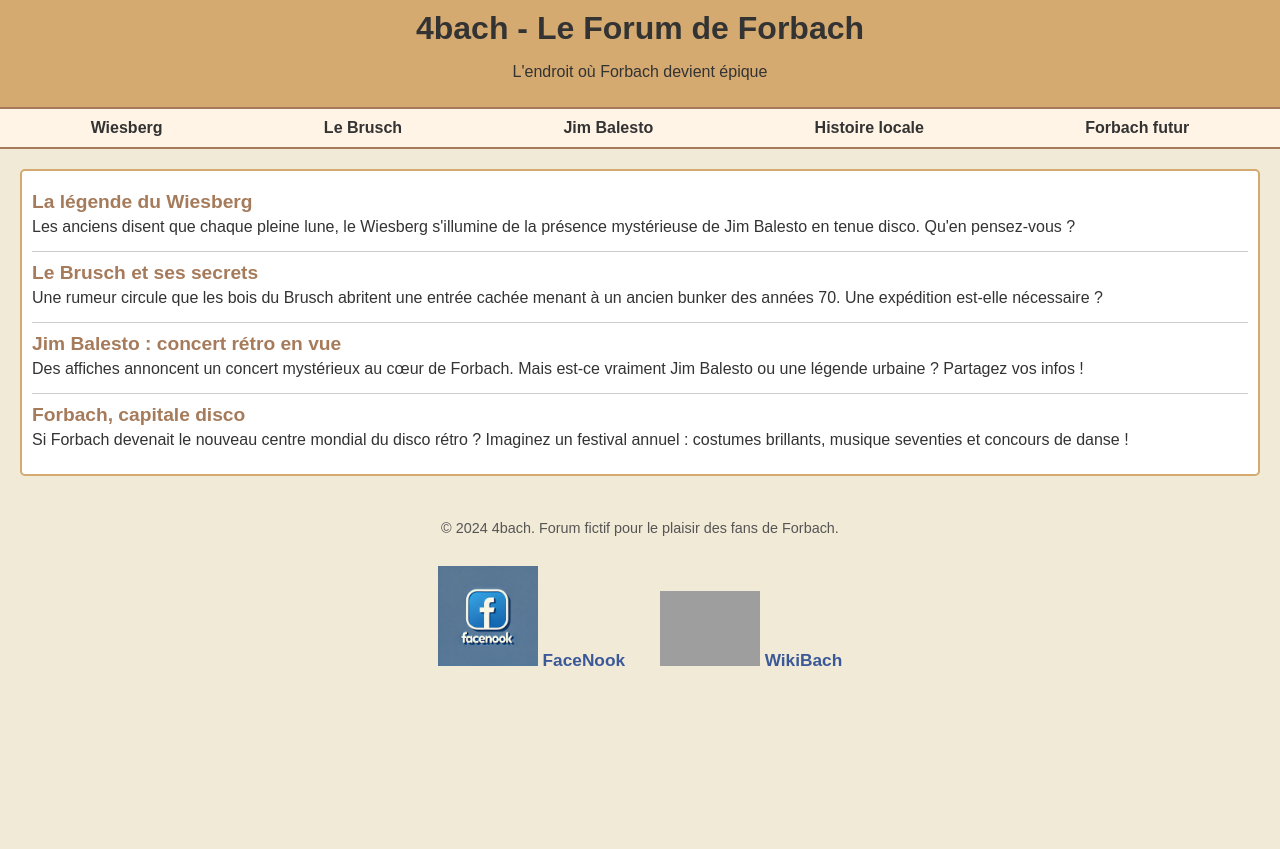
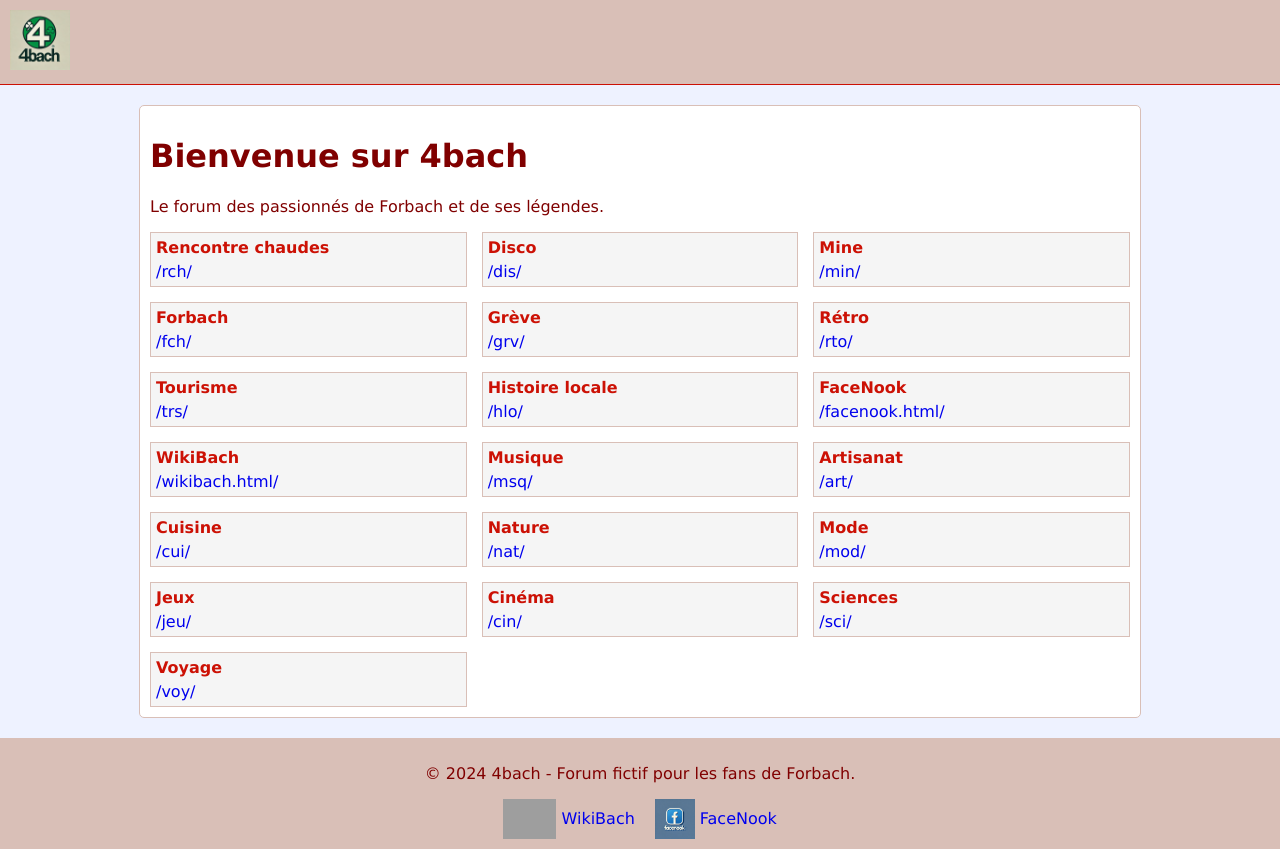
Before and after one commit to Pierreframpard/4bach, a plain HTML site: page index.html in a window 1280 px wide. Before the commit the page ends 800 px from the top, so only its background shows below. Drawn offline with Linux system fonts and the light colour scheme; grey boxes are pictures that could not be loaded.

Commit message:
Add files via upload

```diff
--- a/index.html
+++ b/index.html
@@ -4,136 +4,192 @@
 <head>
     <meta charset="UTF-8">
     <meta name="viewport" content="width=device-width, initial-scale=1.0">
-    <title>4bach - Le Forum de Forbach</title>
+    <title>4bach - Forum</title>
     <style>
         body {
-            font-family: Arial, sans-serif;
-            background-color: #F0EAD6;
-            color: #333;
+            font-family: Verdana, Arial, sans-serif;
+            background-color: #EEF2FF;
+            color: #800000;
             margin: 0;
             padding: 0;
         }
         header {
-            background-color: #D4AA70;
+            background-color: #D9BFB7;
             padding: 10px;
-            text-align: center;
-            border-bottom: 2px solid #A67B5B;
+            text-align: left;
+            border-bottom: 1px solid #CC1105;
         }
-        header h1 {
-            font-size: 2em;
-            margin: 0;
+        header img {
+            height: 60px;
         }
-        nav {
-            background-color: #FFF4E6;
+        .container {
+            max-width: 980px;
+            margin: 20px auto;
             padding: 10px;
-            border-bottom: 2px solid #A67B5B;
-        }
-        nav ul {
-            list-style-type: none;
-            padding: 0;
-            margin: 0;
-            display: flex;
-            justify-content: space-around;
-        }
-        nav li {
-            display: inline;
-        }
-        nav a {
-            text-decoration: none;
-            color: #333;
-            font-weight: bold;
-        }
-        nav a:hover {
-            color: #A67B5B;
-        }
-        .content {
-            margin: 20px;
-            padding: 10px;
-            background-color: #FFF;
-            border: 2px solid #D4AA70;
+            background-color: #FFFFFF;
+            border: 1px solid #D9BFB7;
             border-radius: 5px;
         }
-        .post {
-            border-bottom: 1px solid #CCC;
-            padding: 10px 0;
+        .boards {
+            display: grid;
+            grid-template-columns: repeat(3, 1fr);
+            gap: 15px;
+            margin-top: 10px;
         }
-        .post:last-child {
-            border-bottom: none;
+        .board {
+            border: 1px solid #D9BFB7;
+            padding: 5px;
+            background-color: #F5F5F5;
         }
-        .post h2 {
-            font-size: 1.2em;
-            margin: 0 0 5px;
-            color: #A67B5B;
+        .board-title {
+            font-weight: bold;
+            color: #CC1105;
+            margin-bottom: 5px;
         }
-        .post p {
-            margin: 5px 0;
+        .board-link a {
+            text-decoration: none;
+            color: #0000EE;
+        }
+        .board-link a:hover {
+            text-decoration: underline;
         }
         footer {
-            text-align: center;
+            background-color: #D9BFB7;
             padding: 10px;
-            font-size: 0.9em;
-            color: #555;
-        }
-        .facenook {
             margin-top: 20px;
             text-align: center;
         }
-        .facenook a {
+        .footer-links {
+            display: flex;
+            justify-content: center;
+            gap: 20px;
+            margin-top: 10px;
+        }
+        .footer-links a {
             text-decoration: none;
-            color: #3b5998;
-            font-weight: bold;
-            font-size: 1.2em;
-            margin: 0 15px;
+            display: flex;
+            align-items: center;
         }
-        .facenook img {
-            width: 100px;
-            height: auto;
-            margin-top: 10px;
+        .footer-links img {
+            height: 40px;
+            margin-right: 5px;
         }
     </style>
 </head>
 <body>
     <header>
-        <h1>4bach - Le Forum de Forbach</h1>
-        <p>L'endroit où Forbach devient épique</p>
+        <img src="4bach.png" alt="4bach Logo">
     </header>
-    <nav>
-        <ul>
-            <li><a href="wiesberg.html">Wiesberg</a></li>
-            <li><a href="brusch.html">Le Brusch</a></li>
-            <li><a href="jim_balesto.html">Jim Balesto</a></li>
-            <li><a href="histoire_locale.html">Histoire locale</a></li>
-            <li><a href="forbach_futur.html">Forbach futur</a></li>
-        </ul>
-    </nav>
-    <div class="content">
-        <div class="post">
-            <h2>La légende du Wiesberg</h2>
-            <p>Les anciens disent que chaque pleine lune, le Wiesberg s'illumine de la présence mystérieuse de Jim Balesto en tenue disco. Qu'en pensez-vous ?</p>
-        </div>
-        <div class="post">
-            <h2>Le Brusch et ses secrets</h2>
-            <p>Une rumeur circule que les bois du Brusch abritent une entrée cachée menant à un ancien bunker des années 70. Une expédition est-elle nécessaire ?</p>
-        </div>
-        <div class="post">
-            <h2>Jim Balesto : concert rétro en vue</h2>
-            <p>Des affiches annoncent un concert mystérieux au cœur de Forbach. Mais est-ce vraiment Jim Balesto ou une légende urbaine ? Partagez vos infos !</p>
-        </div>
-        <div class="post">
-            <h2>Forbach, capitale disco</h2>
-            <p>Si Forbach devenait le nouveau centre mondial du disco rétro ? Imaginez un festival annuel : costumes brillants, musique seventies et concours de danse !</p>
+    <div class="container">
+        <h1>Bienvenue sur 4bach</h1>
+        <p>Le forum des passionnés de Forbach et de ses légendes.</p>
+        <div class="boards">
+
+            <div class="board">
+                <div class="board-title">Rencontre chaudes</div>
+                <div class="board-link"><a href="rch.html">/rch/</a></div>
+            </div>
+
+            <div class="board">
+                <div class="board-title">Disco</div>
+                <div class="board-link"><a href="dis.html">/dis/</a></div>
+            </div>
+
+            <div class="board">
+                <div class="board-title">Mine</div>
+                <div class="board-link"><a href="min.html">/min/</a></div>
+            </div>
+
+            <div class="board">
+                <div class="board-title">Forbach</div>
+                <div class="board-link"><a href="fch.html">/fch/</a></div>
+            </div>
+
+            <div class="board">
+                <div class="board-title">Grève</div>
+                <div class="board-link"><a href="grv.html">/grv/</a></div>
+            </div>
+
+            <div class="board">
+                <div class="board-title">Rétro</div>
+                <div class="board-link"><a href="rto.html">/rto/</a></div>
+            </div>
+
+            <div class="board">
+                <div class="board-title">Tourisme</div>
+                <div class="board-link"><a href="trs.html">/trs/</a></div>
+            </div>
+
+            <div class="board">
+                <div class="board-title">Histoire locale</div>
+                <div class="board-link"><a href="hlo.html">/hlo/</a></div>
+            </div>
+
+            <div class="board">
+                <div class="board-title">FaceNook</div>
+                <div class="board-link"><a href="facenook.html">/facenook.html/</a></div>
+            </div>
+
+            <div class="board">
+                <div class="board-title">WikiBach</div>
+                <div class="board-link"><a href="wikibach.html">/wikibach.html/</a></div>
+            </div>
+
+            <div class="board">
+                <div class="board-title">Musique</div>
+                <div class="board-link"><a href="msq.html">/msq/</a></div>
+            </div>
+
+            <div class="board">
+                <div class="board-title">Artisanat</div>
+                <div class="board-link"><a href="art.html">/art/</a></div>
+            </div>
+
+            <div class="board">
+                <div class="board-title">Cuisine</div>
+                <div class="board-link"><a href="cui.html">/cui/</a></div>
+            </div>
+
+            <div class="board">
+                <div class="board-title">Nature</div>
+                <div class="board-link"><a href="nat.html">/nat/</a></div>
+            </div>
+
+            <div class="board">
+                <div class="board-title">Mode</div>
+                <div class="board-link"><a href="mod.html">/mod/</a></div>
+            </div>
+
+            <div class="board">
+                <div class="board-title">Jeux</div>
+                <div class="board-link"><a href="jeu.html">/jeu/</a></div>
+            </div>
+
+            <div class="board">
+                <div class="board-title">Cinéma</div>
+                <div class="board-link"><a href="cin.html">/cin/</a></div>
+            </div>
+
+            <div class="board">
+                <div class="board-title">Sciences</div>
+                <div class="board-link"><a href="sci.html">/sci/</a></div>
+            </div>
+
+            <div class="board">
+                <div class="board-title">Voyage</div>
+                <div class="board-link"><a href="voy.html">/voy/</a></div>
+            </div>
+
         </div>
     </div>
     <footer>
-        <p>&copy; 2024 4bach. Forum fictif pour le plaisir des fans de Forbach.</p>
-        <div class="facenook">
+        <p>&copy; 2024 4bach - Forum fictif pour les fans de Forbach.</p>
+        <div class="footer-links">
+            <a href="wikibach.html">
+                <img src="wikibach_logo.png" alt="WikiBach Logo">WikiBach
+            </a>
             <a href="facenook.html">
-                <img src="facenook_logo.png" alt="FaceNook Logo">
-                FaceNook
-            </a>
-            <a href="wikibach.html">
-                <img src="wikibach_logo.png" alt="WikiBach Logo">
-                WikiBach
+                <img src="facenook_logo.png" alt="FaceNook Logo">FaceNook
             </a>
         </div>
     </footer>
```
Also changed, not shown: 4bach.png (added).
